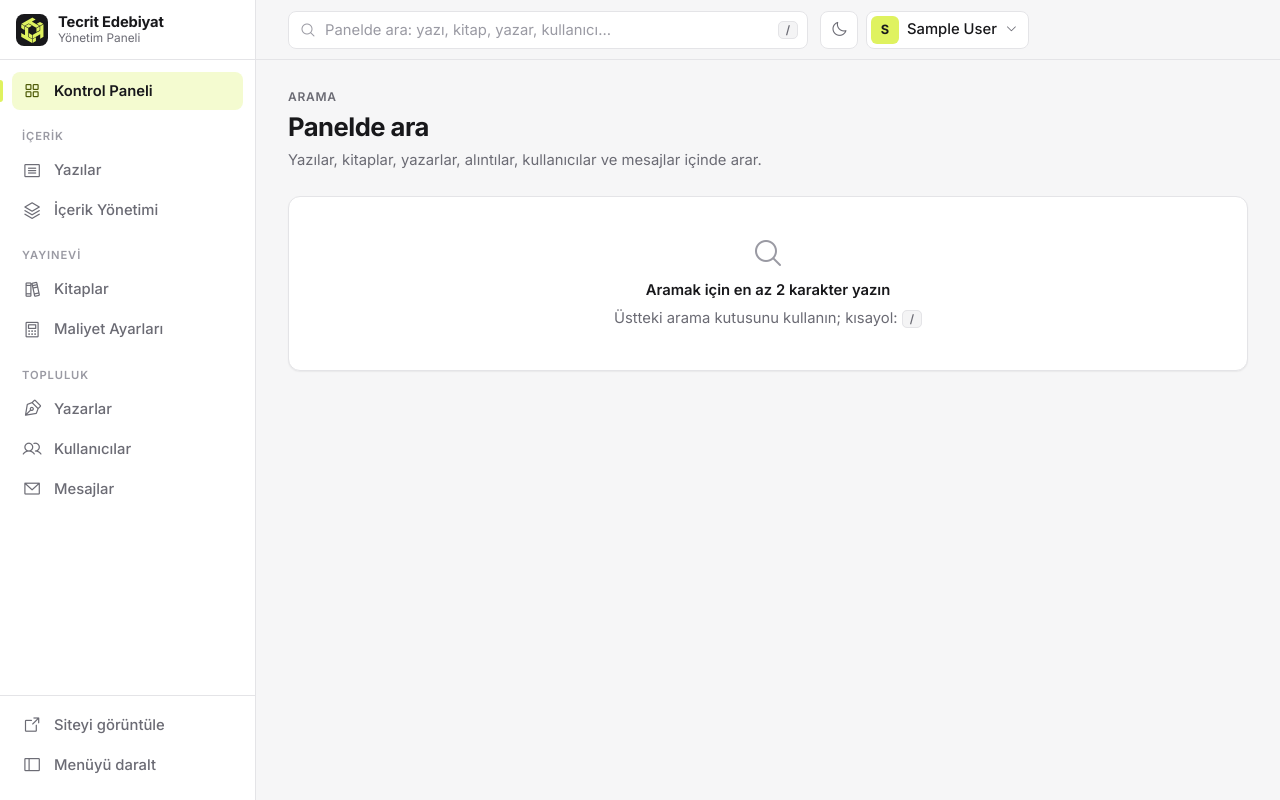
After one commit to hhycode/tecritedebiyat, a Django app: page /admin/ara/ in a window 1280 px wide. The commit adds this page. Run offline with Django 5.2, Linux system fonts and the light colour scheme; the visitor is signed in with stand-in values (Sample User, id 1); data comes from the database, SQL or seed files in the repository; data that the repository does not hold is empty; some libraries are stand-ins or nearby versions.

Commit message:
Ust bara panel geneli arama ekle (/admin/ara/), Turkce harf duyarli arama
Ust bardaki kutu yazilar, kitaplar, yazarlar, alintilar, kullanicilar
ve mesajlarda arar; her grupta en fazla 6 sonuc ve ilgili listeye
(?q= ile) "Tumunu gor" baglantisi. En az 2 karakter; bos ve sonucsuz
durumlar icin ayri gorunum. "/" tusu aramaya odaklanir.
Yeni adres: /admin/ara/ (mevcut adresler degismedi).

SQLite icontains Turkce harflerde buyuk-kucuk harf ayirt ettigi icin
("şiir" "Şiir"i bulmuyordu) ortak arama_filtresi artik ı/I, i/İ, ş/Ş
gibi olasi yazimlari da deniyor; tum liste aramalari bundan yararlaniyor.

Co-Authored-By: Claude Opus 5.5 <noreply@anthropic.com>

```diff
--- a/core/admin_urls.py
+++ b/core/admin_urls.py
@@ -6,6 +6,7 @@ from . import views
 
 urlpatterns = [
     path("", views.superadmin_dashboard, name="superadmin_dashboard"),
+    path("ara/", views.superadmin_ara, name="superadmin_ara"),
     path("auth/user/", RedirectView.as_view(pattern_name="superadmin_kullanicilar", permanent=False)),
     path("auth/user/add/", RedirectView.as_view(pattern_name="superadmin_kullanici_yeni", permanent=False)),
     path("auth/user/<int:pk>/change/", RedirectView.as_view(pattern_name="superadmin_kullanici_duzenle", permanent=False)),
--- a/core/views.py
+++ b/core/views.py
@@ -390,6 +390,53 @@ def superadmin_dashboard(request):
     return render(request, "superadmin/dashboard.html", context)
 
 
+ARAMA_SONUC_LIMITI = 6
+
+
+@superadmin_required
+def superadmin_ara(request):
+    """Ust bardaki arama: yazi, kitap, yazar, alinti, kullanici ve mesajlarda arar."""
+    arama = request.GET.get("q", "").strip()
+    gruplar = []
+    if len(arama) >= 2:
+        tanimlar = [
+            ("Yazılar", "ph-article", BlogYazisi.objects.select_related("yazar"), ["baslik", "yazar__ad_soyad"],
+             lambda o: (o.baslik, o.yazar.ad_soyad, reverse("superadmin_yazi_detay", args=[o.pk])),
+             reverse("superadmin_yazilar")),
+            ("Kitaplar", "ph-books", Kitap.objects.select_related("yazar", "ikinci_yazar"), ["ad", "yazar__ad_soyad", "ikinci_yazar__ad_soyad"],
+             lambda o: (o.ad, o.yazar_adi, reverse("superadmin_icerik_model_duzenle", args=["kitap", o.pk])),
+             reverse("superadmin_kitaplar")),
+            ("Yazarlar", "ph-pen-nib", YazarProfil.objects.select_related("user"), ["ad_soyad", "user__username"],
+             lambda o: (o.ad_soyad, o.get_rol_display(), reverse("superadmin_icerik_model_duzenle", args=["yazarprofil", o.pk])),
+             reverse("superadmin_yazarlar")),
+            ("Alıntılar", "ph-quotes", Alinti.objects.select_related("kitap"), ["metin", "kitap__ad"],
+             lambda o: (o.metin[:90], o.kitap.ad, reverse("superadmin_icerik_model_duzenle", args=["alinti", o.pk])),
+             reverse("superadmin_icerik_model_liste", args=["alinti"])),
+            ("Kullanıcılar", "ph-users", User.objects.all(), ["username", "first_name", "last_name", "email"],
+             lambda o: (o.username, o.email or "-", reverse("superadmin_kullanici_duzenle", args=[o.pk])),
+             reverse("superadmin_kullanicilar")),
+            ("Mesajlar", "ph-envelope-simple", IletisimBasvurusu.objects.all(), ["ad", "soyad", "email", "mesaj"],
+             lambda o: (f"{o.ad} {o.soyad}", o.get_amac_display(), reverse("superadmin_iletisim_detay", args=[o.pk])),
+             reverse("superadmin_iletisim")),
+        ]
+        for baslik, ikon, queryset, alanlar, satir, liste_url in tanimlar:
+            eslesenler = queryset.filter(arama_filtresi(alanlar, arama)).distinct().order_by("-pk")
+            sonuclar = list(eslesenler[: ARAMA_SONUC_LIMITI + 1])
+            if sonuclar:
+                gruplar.append(
+                    {
+                        "baslik": baslik,
+                        "ikon": ikon,
+                        "satirlar": [satir(o) for o in sonuclar[:ARAMA_SONUC_LIMITI]],
+                        "daha_fazla": len(sonuclar) > ARAMA_SONUC_LIMITI,
+                        "liste_url": f"{liste_url}?{urlencode({'q': arama})}",
+                    }
+                )
+    context = build_superadmin_context(request)
+    context.update({"page_title": "Arama", "arama": arama, "ust_arama": arama, "gruplar": gruplar})
+    return render(request, "superadmin/search.html", context)
+
+
 @superadmin_required
 def superadmin_yazilar(request):
     durum = request.GET.get("durum", "").strip()
@@ -402,7 +449,7 @@ def superadmin_yazilar(request):
     if durum:
         yazilar = yazilar.filter(durum=durum)
     if arama:
-        yazilar = yazilar.filter(Q(baslik__icontains=arama) | Q(yazar__ad_soyad__icontains=arama))
+        yazilar = yazilar.filter(arama_filtresi(["baslik", "yazar__ad_soyad"], arama))
     page_obj, sayfa_sorgusu = sayfala(request, yazilar)
     context = build_superadmin_context(request)
     context.update(
@@ -467,12 +514,7 @@ def superadmin_iletisim(request):
     elif durum == "okunmus":
         basvurular = basvurular.filter(incelendi=True)
     if arama:
-        basvurular = basvurular.filter(
-            Q(ad__icontains=arama)
-            | Q(soyad__icontains=arama)
-            | Q(email__icontains=arama)
-            | Q(mesaj__icontains=arama)
-        )
+        basvurular = basvurular.filter(arama_filtresi(["ad", "soyad", "email", "mesaj"], arama))
     page_obj, sayfa_sorgusu = sayfala(request, basvurular)
     context = build_superadmin_context(request)
     context.update(
@@ -685,10 +727,19 @@ def sayfala(request, queryset, adet=ADMIN_SAYFA_BOYUTU):
     return page_obj, sorgu.urlencode()
 
 
+def turkce_harf_varyantlari(metin):
+    """SQLite icontains Turkce harflerde (ş/Ş, ı/I, i/İ) buyuk-kucuk harf ayirt eder; olasi yazimlari uretir."""
+    kucuk = metin.replace("I", "ı").replace("İ", "i").lower()
+    buyuk = metin.replace("i", "İ").replace("ı", "I").upper()
+    bas_buyuk = buyuk[:1] + kucuk[1:]
+    return {metin, kucuk, buyuk, bas_buyuk}
+
+
 def arama_filtresi(alanlar, arama):
     filtre = Q()
-    for alan in alanlar:
-        filtre |= Q(**{f"{alan}__icontains": arama})
+    for varyant in turkce_harf_varyantlari(arama):
+        for alan in alanlar:
+            filtre |= Q(**{f"{alan}__icontains": varyant})
     return filtre
 
 
--- a/static/css/superadmin.css
+++ b/static/css/superadmin.css
@@ -348,8 +348,122 @@ html.sa-menu-dar .sa-sidebar__collapse i {
     display: none;
 }
 .sa-topbar__search {
+    position: relative;
     flex: 1;
     min-width: 0;
+    max-width: 520px;
+}
+.sa-topbar__search > i {
+    position: absolute;
+    left: 12px;
+    top: 50%;
+    transform: translateY(-50%);
+    color: var(--sa-subtle);
+    font-size: 1rem;
+    pointer-events: none;
+}
+.sa-topbar__search input {
+    width: 100%;
+    height: 38px;
+    padding: 0 40px 0 36px;
+    border: 1px solid var(--sa-border);
+    border-radius: var(--sa-radius-sm);
+    background: var(--sa-surface);
+    color: var(--sa-text);
+    font: inherit;
+}
+.sa-topbar__search input::placeholder {
+    color: var(--sa-subtle);
+}
+.sa-topbar__search input:focus {
+    outline: none;
+    border-color: var(--sa-border-strong);
+    box-shadow: var(--sa-focus);
+}
+.sa-kbd {
+    position: absolute;
+    right: 10px;
+    top: 50%;
+    transform: translateY(-50%);
+    padding: 1px 7px;
+    border: 1px solid var(--sa-border);
+    border-radius: 5px;
+    background: var(--sa-surface-2);
+    color: var(--sa-muted);
+    font: 600 .72rem var(--sa-font);
+}
+.sa-topbar__search input:focus + .sa-kbd {
+    display: none;
+}
+
+/* Arama sonuclari */
+.sa-search-grid {
+    display: grid;
+    grid-template-columns: repeat(auto-fill, minmax(340px, 1fr));
+    gap: 16px;
+}
+.sa-search-group__head {
+    display: flex;
+    align-items: center;
+    justify-content: space-between;
+    gap: 8px;
+    padding: 14px 16px;
+    border-bottom: 1px solid var(--sa-border);
+}
+.sa-search-group__head h2 {
+    display: flex;
+    align-items: center;
+    gap: 8px;
+    margin: 0;
+    font-size: .95rem;
+    font-weight: 600;
+}
+.sa-search-group__head h2 i {
+    color: var(--sa-muted);
+}
+.sa-search-item {
+    display: block;
+    padding: 10px 16px;
+    border-bottom: 1px solid var(--sa-border);
+    color: var(--sa-text);
+    text-decoration: none;
+}
+.sa-search-item:last-child {
+    border-bottom: 0;
+}
+.sa-search-item:hover {
+    background: var(--sa-surface-2);
+}
+.sa-search-item strong {
+    display: block;
+    overflow: hidden;
+    text-overflow: ellipsis;
+    white-space: nowrap;
+    font-weight: 600;
+}
+.sa-search-item span {
+    color: var(--sa-muted);
+    font-size: .82rem;
+}
+
+/* Bos durum */
+.sa-empty {
+    display: flex;
+    flex-direction: column;
+    align-items: center;
+    gap: 6px;
+    padding: 40px 20px;
+    color: var(--sa-muted);
+    text-align: center;
+}
+.sa-empty i {
+    margin-bottom: 4px;
+    color: var(--sa-subtle);
+    font-size: 2rem;
+}
+.sa-empty strong {
+    color: var(--sa-text);
+    font-weight: 600;
 }
 .sa-topbar__actions {
     display: flex;
@@ -966,6 +1080,9 @@ a.sa-card:hover {
     }
 }
 @media (max-width: 575.98px) {
+    .sa-kbd {
+        display: none;
+    }
     .sa-user__name,
     .sa-user__toggle > i {
         display: none;
--- a/static/js/superadmin.js
+++ b/static/js/superadmin.js
@@ -47,6 +47,16 @@
         menuyuAyarla(false);
     });
 
+    // "/" tusu ust bardaki aramaya odaklanir (yazi alanindayken degil)
+    var aramaKutusu = document.querySelector(".sa-topbar__search input");
+    document.addEventListener("keydown", function (olay) {
+        if (olay.key !== "/" || !aramaKutusu) return;
+        var hedef = olay.target;
+        if (hedef.isContentEditable || /^(INPUT|TEXTAREA|SELECT)$/.test(hedef.tagName)) return;
+        olay.preventDefault();
+        aramaKutusu.focus();
+    });
+
     // data-onay ozelligi olan formlar gonderilmeden once onay ister
     document.addEventListener("submit", function (olay) {
         var mesaj = olay.target.getAttribute("data-onay");
--- a/templates/superadmin/_components/topbar.html
+++ b/templates/superadmin/_components/topbar.html
@@ -4,7 +4,11 @@
         <i class="ph ph-list" aria-hidden="true"></i>
     </button>
 
-    <div class="sa-topbar__search"></div>
+    <form class="sa-topbar__search" method="get" action="{% url 'superadmin_ara' %}" role="search">
+        <i class="ph ph-magnifying-glass" aria-hidden="true"></i>
+        <input type="search" name="q" value="{{ ust_arama|default:'' }}" placeholder="Panelde ara: yazı, kitap, yazar, kullanıcı…" aria-label="Panelde ara" minlength="2" autocomplete="off">
+        <kbd class="sa-kbd" aria-hidden="true">/</kbd>
+    </form>
 
     <div class="sa-topbar__actions">
         <button class="sa-icon-btn" type="button" data-tema-degistir aria-label="Temayı değiştir" title="Açık/koyu tema">
--- a/templates/superadmin/base.html
+++ b/templates/superadmin/base.html
@@ -26,7 +26,7 @@
     <link href="https://fonts.googleapis.com/css2?family=Inter:wght@400;500;600;700&display=swap" rel="stylesheet">
     <link href="https://cdn.jsdelivr.net/npm/bootstrap@5.3.3/dist/css/bootstrap.min.css" rel="stylesheet">
     <link href="https://unpkg.com/@phosphor-icons/web@2.1.1/src/regular/style.css" rel="stylesheet">
-    <link href="{% static 'css/superadmin.css' %}?v=9" rel="stylesheet">
+    <link href="{% static 'css/superadmin.css' %}?v=10" rel="stylesheet">
     {% block extra_css %}{% endblock %}
 </head>
 <body>
@@ -53,7 +53,7 @@
         </main>
     </div>
 </div>
-<script src="{% static 'js/superadmin.js' %}?v=1"></script>
+<script src="{% static 'js/superadmin.js' %}?v=2"></script>
 {% block extra_js %}{% endblock %}
 </body>
 </html>
--- /dev/null
+++ b/templates/superadmin/search.html
@@ -0,0 +1,42 @@
+{% extends "superadmin/base.html" %}
+
+{% block sayfa_ust_etiket %}Arama{% endblock %}
+{% block sayfa_basligi %}{% if arama %}“{{ arama }}” için sonuçlar{% else %}Panelde ara{% endif %}{% endblock %}
+{% block sayfa_aciklamasi %}Yazılar, kitaplar, yazarlar, alıntılar, kullanıcılar ve mesajlar içinde arar.{% endblock %}
+
+{% block superadmin_content %}
+{% if arama|length < 2 %}
+<div class="sa-card">
+    <div class="sa-empty">
+        <i class="ph ph-magnifying-glass" aria-hidden="true"></i>
+        <strong>Aramak için en az 2 karakter yazın</strong>
+        <span>Üstteki arama kutusunu kullanın; kısayol: <kbd class="sa-kbd position-static">/</kbd></span>
+    </div>
+</div>
+{% elif not gruplar %}
+<div class="sa-card">
+    <div class="sa-empty">
+        <i class="ph ph-magnifying-glass-minus" aria-hidden="true"></i>
+        <strong>Sonuç bulunamadı</strong>
+        <span>“{{ arama }}” hiçbir kayıtla eşleşmedi. Farklı bir kelime deneyin.</span>
+    </div>
+</div>
+{% else %}
+<div class="sa-search-grid">
+    {% for grup in gruplar %}
+    <section class="sa-card sa-table-card" aria-labelledby="grup-{{ forloop.counter }}">
+        <div class="sa-search-group__head">
+            <h2 id="grup-{{ forloop.counter }}"><i class="ph {{ grup.ikon }}" aria-hidden="true"></i>{{ grup.baslik }}</h2>
+            <a class="sa-btn sa-btn--secondary sa-btn--sm" href="{{ grup.liste_url }}">{% if grup.daha_fazla %}Tümünü gör{% else %}Listede aç{% endif %}</a>
+        </div>
+        {% for baslik, alt, url in grup.satirlar %}
+        <a class="sa-search-item" href="{{ url }}">
+            <strong>{{ baslik }}</strong>
+            <span>{{ alt }}</span>
+        </a>
+        {% endfor %}
+    </section>
+    {% endfor %}
+</div>
+{% endif %}
+{% endblock %}
```
